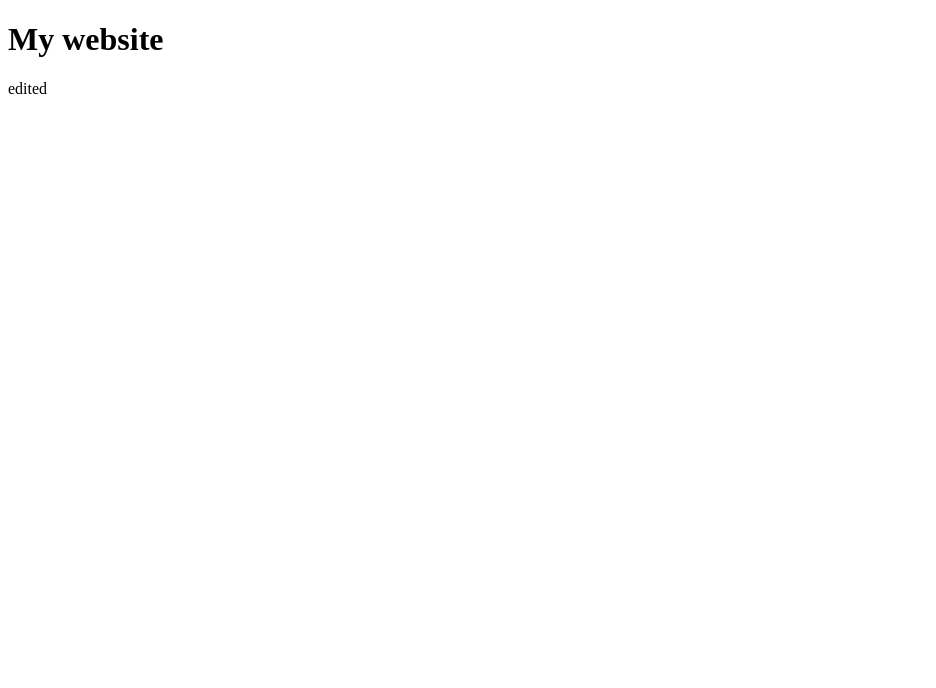
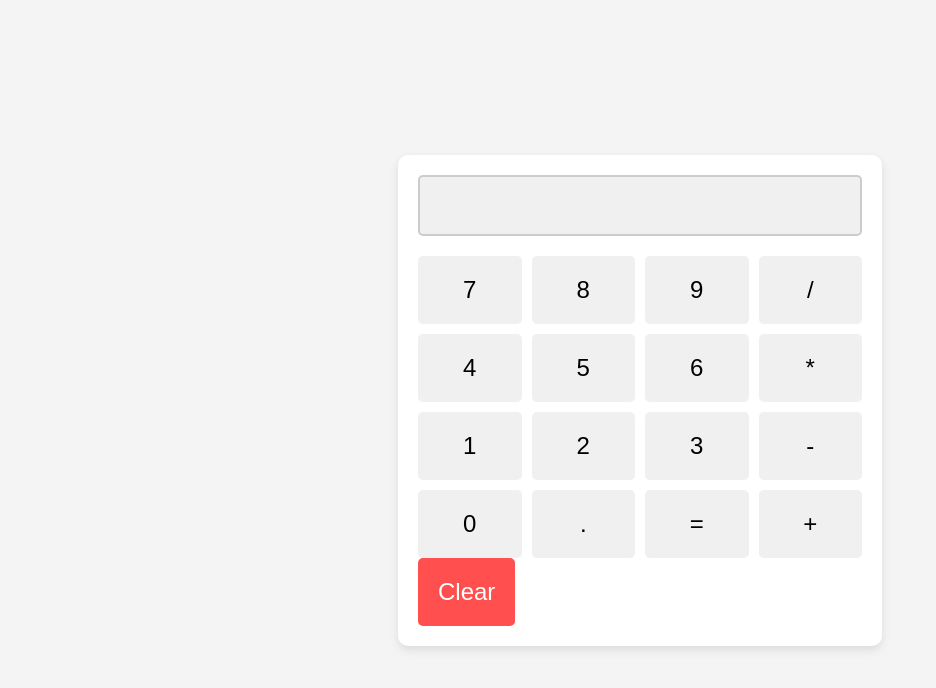
Before and after one commit to Umer-Bilal991/BWT-Umer-1, a plain HTML site: page index.html in a window 1280 px wide. Shown: the whole page, without its empty margins (0-936 px from the left). Drawn offline with Linux system fonts and the light colour scheme.

Commit message:
calculator

```diff
--- /dev/null
+++ b/index.css
@@ -0,0 +1,62 @@
+* {
+    margin: 0;
+    padding: 0;
+    box-sizing: border-box;
+}
+
+body {
+    font-family: Arial, sans-serif;
+    background-color: #f4f4f4;
+    display: flex;
+    justify-content: center;
+    align-items: center;
+    height: 100vh;
+}
+
+.calculator {
+    background-color: #fff;
+    border-radius: 10px;
+    padding: 20px;
+    box-shadow: 0 4px 10px rgba(0, 0, 0, 0.1);
+}
+
+#display {
+    width: 100%;
+    padding: 10px;
+    font-size: 2rem;
+    text-align: right;
+    margin-bottom: 20px;
+    border: 2px solid #ccc;
+    border-radius: 5px;
+    background-color: #f0f0f0;
+}
+
+.buttons {
+    display: grid;
+    grid-template-columns: repeat(4, 1fr);
+    gap: 10px;
+}
+
+.btn {
+    padding: 20px;
+    font-size: 1.5rem;
+    border: none;
+    border-radius: 5px;
+    background-color: #f0f0f0;
+    cursor: pointer;
+    transition: background-color 0.3s;
+}
+
+.btn:hover {
+    background-color: #e0e0e0;
+}
+
+.clear {
+    grid-column: span 4;
+    background-color: #ff4f4f;
+    color: white;
+}
+
+.clear:hover {
+    background-color: #ff2e2e;
+}
--- a/index.html
+++ b/index.html
@@ -3,10 +3,41 @@
 <head>
     <meta charset="UTF-8">
     <meta name="viewport" content="width=device-width, initial-scale=1.0">
-    <title>Document</title>
+    <title>Calculator</title>
+    <link rel="stylesheet" href="styles.css">
 </head>
 <body>
-    <h1>My website </h1>
-    <p> edited</p>
+
+    <div class="calculator">
+        <input type="text" id="display" disabled />
+
+        <div class="buttons">
+            <button class="btn" onclick="appendToDisplay('7')">7</button>
+            <button class="btn" onclick="appendToDisplay('8')">8</button>
+            <button class="btn" onclick="appendToDisplay('9')">9</button>
+            <button class="btn" onclick="appendToDisplay('/')">/</button>
+
+            <button class="btn" onclick="appendToDisplay('4')">4</button>
+            <button class="btn" onclick="appendToDisplay('5')">5</button>
+            <button class="btn" onclick="appendToDisplay('6')">6</button>
+            <button class="btn" onclick="appendToDisplay('*')">*</button>
+
+            <button class="btn" onclick="appendToDisplay('1')">1</button>
+            <button class="btn" onclick="appendToDisplay('2')">2</button>
+            <button class="btn" onclick="appendToDisplay('3')">3</button>
+            <button class="btn" onclick="appendToDisplay('-')">-</button>
+
+            <button class="btn" onclick="appendToDisplay('0')">0</button>
+            <button class="btn" onclick="appendToDisplay('.')">.</button>
+            <button class="btn" onclick="calculate()">=</button>
+            <button class="btn" onclick="appendToDisplay('+')">+</button>
+        </div>
+
+        <button class="btn clear" onclick="clearDisplay()">Clear</button>
+    </div>
+
+    <script src="index.js"></script>
+    <link rel="stylesheet" href="index.css">
+
 </body>
 </html>
--- /dev/null
+++ b/index.js
@@ -0,0 +1,21 @@
+// Function to append numbers or operators to the display
+function appendToDisplay(value) {
+    const display = document.getElementById('display');
+    display.value += value;
+}
+
+// Function to clear the display
+function clearDisplay() {
+    const display = document.getElementById('display');
+    display.value = '';
+}
+
+// Function to evaluate the expression and show the result
+function calculate() {
+    const display = document.getElementById('display');
+    try {
+        display.value = eval(display.value);
+    } catch (error) {
+        display.value = "Error";
+    }
+}
```
